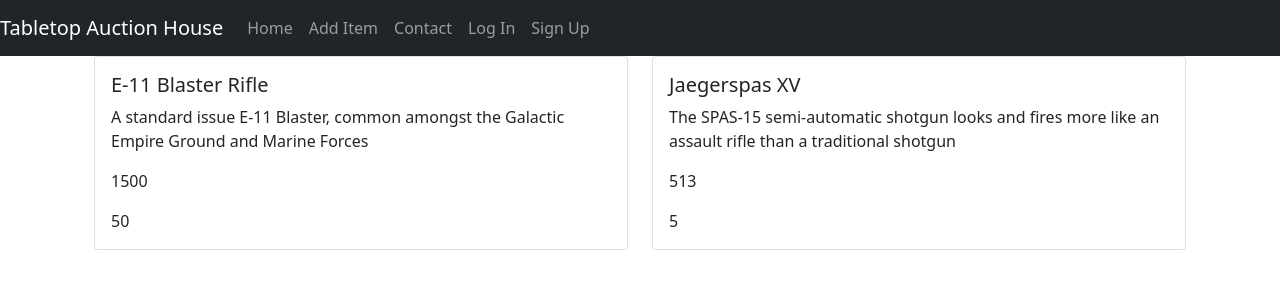
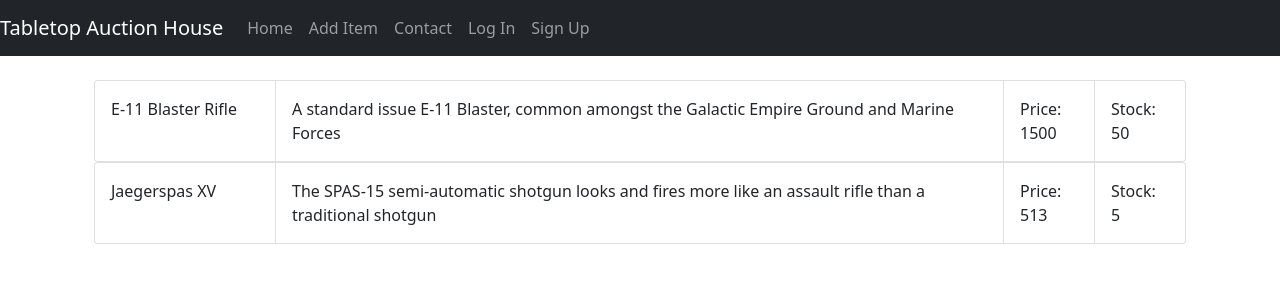
Before and after one commit to smakela13/tabletop-auction-house-react-edition, a React (Create React App) app in the folder client/: page / in a window 1280 px wide. Shown: the top 300 px of the page. Built offline with nearby package versions, Linux system fonts and the light colour scheme.

Commit message:
Basic layout for store page

```diff
--- a/client/src/App.js
+++ b/client/src/App.js
@@ -35,7 +35,7 @@ const client = new ApolloClient({
   cache: new InMemoryCache(),
 });
 
-function App() {
+export default function App() {
   return (
     <ApolloProvider client={client}>
       <Router>
@@ -60,7 +60,6 @@ function App() {
   );
 }
 
-export default App;
 
 
 // function App() {
--- a/client/src/components/Navbar.js
+++ b/client/src/components/Navbar.js
@@ -10,7 +10,7 @@ const Navigation = () => {
 				expand='sm'
 				bg='dark'
 				variant='dark'
-				className='header'>
+				className='header mb-4'>
 				<Navbar.Brand className='header-nav'>
 					Tabletop Auction House
 				</Navbar.Brand>
--- a/client/src/components/Product.js
+++ b/client/src/components/Product.js
@@ -1,21 +1,17 @@
 import React from 'react';
-import { Card} from 'react-bootstrap';
-import { Col } from 'react-bootstrap';
+import { Card, ListGroup } from 'react-bootstrap';
 
-// xs={6} md={2}
 const Product = ({ product }) => {
     if (product) {
         return (
-            <Col >
-                <Card className="d-flex justify-content-center">
-                    <Card.Body>
-                            <Card.Title>{product.name}</Card.Title>
-							<Card.Text>{product.description}</Card.Text>
-							<Card.Text>{product.price}</Card.Text>
-							<Card.Text>{product.stock}</Card.Text>
-                    </Card.Body>
-                </Card>
-            </Col>
+            // <Card>
+                    <ListGroup horizontal >
+                        <ListGroup.Item className='p-3 col-2'>{product.name}</ListGroup.Item>
+                        <ListGroup.Item className='p-3 col-8'>{product.description}</ListGroup.Item>
+                        <ListGroup.Item className='p-3 col-1'>Price:<br/>{product.price}</ListGroup.Item>
+                        <ListGroup.Item className='p-3 col-1'>Stock:<br />{product.stock}</ListGroup.Item>
+                    </ListGroup>
+            // </Card>
         );
     }
 
--- a/client/src/pages/store.js
+++ b/client/src/pages/store.js
@@ -1,7 +1,7 @@
 import Product from '../components/Product';
 import React from 'react';
 import Navigation from '../components/Navbar';
-import { Container, CardGroup, Row, Col } from 'react-bootstrap';
+import { Container, ListGroup, CardGroup, Row } from 'react-bootstrap';
 
 const products = [
     {
@@ -41,11 +41,9 @@ const Store = () => {
         <>
         {/* {renderNavigation()} */}
         <Container>
-            <CardGroup id="product">
-                <Row >
+            <ListGroup id='product'>
                     {renderProducts()}
-                </Row>
-            </CardGroup>
+            </ListGroup>
         </Container>
         </>
     );
```
